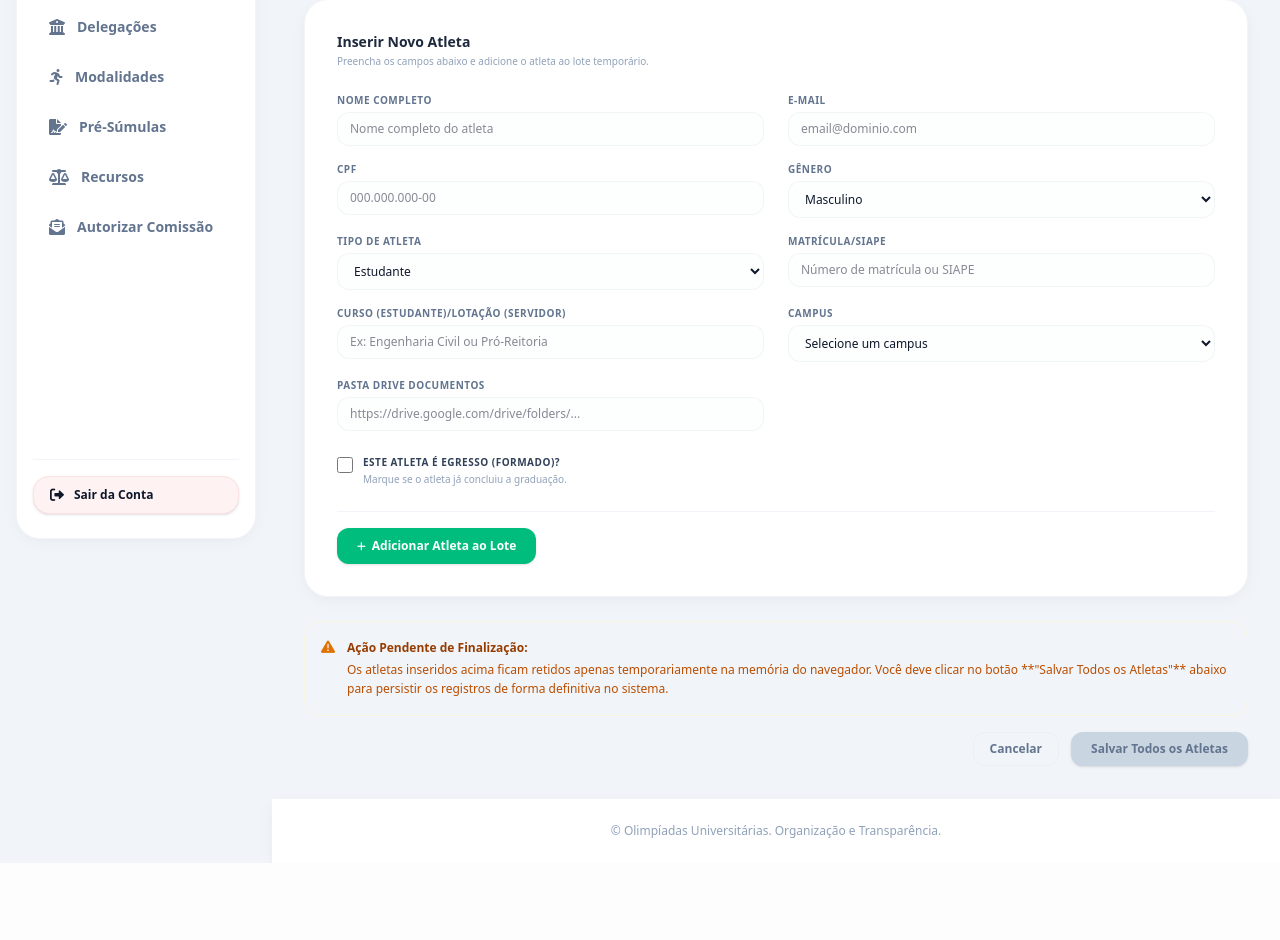
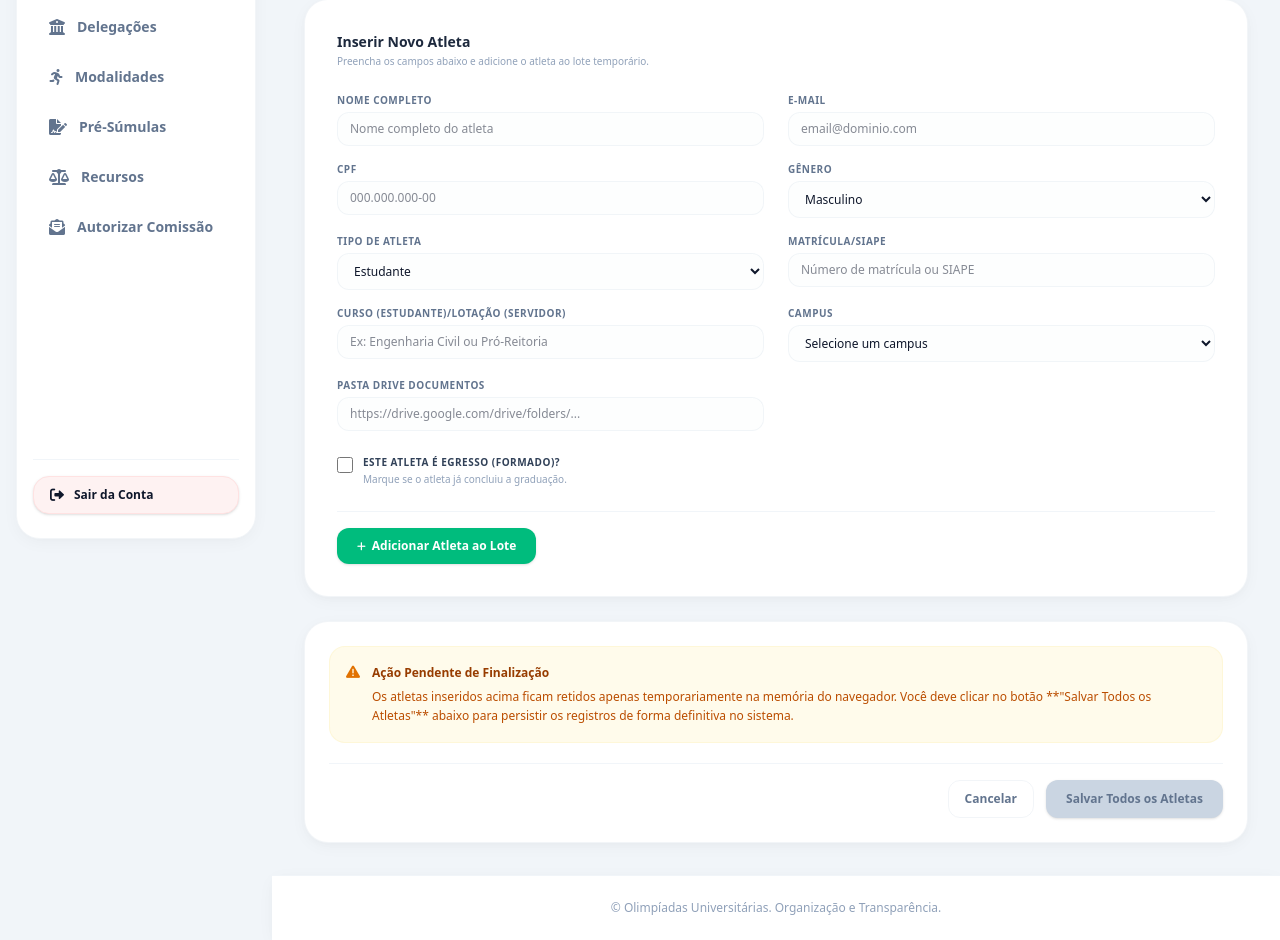
Before and after one commit to danielrp9/olimpiadas-ufvjm, a Django app: page /atletas/adicionar/ in a window 1280 px wide. Shown: the part 245-1185 px from the top of the page. Before the commit the page ends 1108 px from the top, so only its background shows below. Run offline with Django 5.2, Linux system fonts and the light colour scheme; a user stored in the database is signed in; data comes from the database, SQL or seed files in the repository; tables that the repository leaves empty hold one stand-in row (values such as "Sample post"); style sheets or scripts are compiled from the project's sources; some libraries are stand-ins or nearby versions.

Commit message:
Inserção de container para persistência de atletas

```diff
--- a/core/templates/core/atleta_bulk_form.html
+++ b/core/templates/core/atleta_bulk_form.html
@@ -147,32 +147,35 @@
     </div>
 
     <!-- Formulário Final para Envio de Lote ao Backend -->
-    <form method="post" id="bulk-form" class="space-y-4">
+    <form method="post" id="bulk-form">
         {% csrf_token %}
 
         <!-- Inputs Ocultos Gerados Dinamicamente -->
         <div id="hidden-inputs-container"></div>
 
-        <!-- Banner de Estado Não Finalizado -->
-        <div class="bg-amber-55 text-amber-800 border border-amber-100/50 rounded-2xl p-4 flex gap-3 text-xs leading-relaxed">
+        <!-- Contêiner de Fechamento Base (Card Branco Unificado) -->
+        <div class="bg-white border border-slate-200/60 rounded-3xl p-6 shadow-sm space-y-5 w-full mt-6">
+            <!-- Banner de Estado Não Finalizado (Alerta Laranja) -->
+            <div class="bg-amber-50 text-amber-805 border border-amber-100/50 rounded-2xl p-4 flex gap-3 text-xs leading-relaxed">
                 <i class="fas fa-exclamation-triangle text-amber-600 text-sm mt-0.5 shrink-0"></i>
                 <div>
-                <span class="font-bold">Ação Pendente de Finalização:</span>
-                <p class="text-amber-700 mt-0.5">
+                    <span class="font-bold text-amber-800">Ação Pendente de Finalização</span>
+                    <p class="text-amber-700 mt-1">
                         Os atletas inseridos acima ficam retidos apenas temporariamente na memória do navegador. Você deve clicar no botão **"Salvar Todos os Atletas"** abaixo para persistir os registros de forma definitiva no sistema.
                     </p>
                 </div>
             </div>
 
-        <!-- Rodapé de Ações Finais -->
-        <div class="flex justify-end gap-3 text-xs">
-            <a href="{% url 'atleta_list' %}" id="btn-cancel-link" class="px-4 py-2 border border-slate-200 rounded-xl font-semibold text-slate-500 hover:bg-slate-50 transition focus:outline-none">
+            <!-- Rodapé de Ações Finais (Barra de Ações) -->
+            <div class="flex justify-end gap-3 text-xs pt-4 border-t border-slate-100">
+                <a href="{% url 'atleta_list' %}" id="btn-cancel-link" class="px-4 py-2.5 border border-slate-200 rounded-xl font-semibold text-slate-500 hover:bg-slate-50 transition focus:outline-none">
                     Cancelar
                 </a>
                 <button type="submit" id="btn-submit-lote" disabled
-                    class="px-5 py-2 bg-slate-300 text-slate-500 rounded-xl font-bold transition shadow-sm cursor-not-allowed focus:outline-none">
+                        class="px-5 py-2.5 bg-slate-300 text-slate-500 rounded-xl font-bold transition shadow-sm cursor-not-allowed focus:outline-none">
                     Salvar Todos os Atletas
                 </button>
+            </div>
         </div>
     </form>
 </div>
@@ -466,14 +469,14 @@
             viewLink.classList.remove('hidden');
 
             submitBtn.disabled = false;
-            submitBtn.className = "px-5 py-2 bg-blue-600 hover:bg-blue-700 text-white rounded-xl font-bold transition shadow-sm active:scale-[0.98] cursor-pointer focus:outline-none";
+            submitBtn.className = "px-5 py-2.5 bg-blue-600 hover:bg-blue-700 text-white rounded-xl font-bold transition shadow-sm active:scale-[0.98] cursor-pointer focus:outline-none";
         } else {
             circle.className = "w-10 h-10 rounded-2xl bg-slate-100 text-slate-500 flex items-center justify-center font-bold text-sm";
             helperText.textContent = "Nenhum atleta adicionado ao lote ainda.";
             viewLink.classList.add('hidden');
 
             submitBtn.disabled = true;
-            submitBtn.className = "px-5 py-2 bg-slate-300 text-slate-500 rounded-xl font-bold transition shadow-sm cursor-not-allowed focus:outline-none";
+            submitBtn.className = "px-5 py-2.5 bg-slate-300 text-slate-500 rounded-xl font-bold transition shadow-sm cursor-not-allowed focus:outline-none";
         }
     }
 
@@ -497,12 +500,12 @@
                     <li class="py-3.5 flex justify-between items-center gap-4 text-xs">
                         <div class="grid grid-cols-1 sm:grid-cols-4 gap-4 flex-grow min-w-0">
                             <div class="font-bold text-slate-800 truncate min-w-0" title="${escapeHtml(atleta.nome)}">${escapeHtml(atleta.nome)}</div>
-                            <div class="text-slate-500 truncate min-w-0" title="${escapeHtml(atleta.email)}">${escapeHtml(atleta.email)}</div>
+                            <div class="text-slate-550 truncate min-w-0" title="${escapeHtml(atleta.email)}">${escapeHtml(atleta.email)}</div>
                             <div class="text-slate-500 font-semibold truncate min-w-0">Matrícula/SIAPE: ${escapeHtml(atleta.matricula)}</div>
-                            <div class="text-slate-450 truncate min-w-0">${escapeHtml(atleta.curso)} (${escapeHtml(atleta.campusNome)}) - <span class="font-semibold text-indigo-650">${escapeHtml(atleta.tipo_atleta_display)}</span></div>
+                            <div class="text-slate-455 truncate min-w-0">${escapeHtml(atleta.curso)} (${escapeHtml(atleta.campusNome)}) - <span class="font-semibold text-indigo-650">${escapeHtml(atleta.tipo_atleta_display)}</span></div>
                         </div>
                         <button type="button" onclick="removeAtletaFromLote(${atleta.id})"
-                                class="text-slate-450 hover:text-red-650 transition p-1.5 rounded-lg hover:bg-red-50 shrink-0 focus:outline-none" title="Remover do Lote">
+                                class="text-slate-450 hover:text-red-655 transition p-1.5 rounded-lg hover:bg-red-50 shrink-0 focus:outline-none" title="Remover do Lote">
                             <i class="far fa-trash-alt text-sm"></i>
                         </button>
                     </li>
@@ -521,6 +524,7 @@
         document.body.classList.add('overflow-hidden');
     }
 
+    // Fechar Modal
     function closeAddedModal() {
         const modal = document.getElementById('added-athletes-modal');
         modal.classList.add('hidden');
--- a/core/templates/core/recurso_list.html
+++ b/core/templates/core/recurso_list.html
@@ -51,7 +51,7 @@
                 <span class="w-2 h-2 rounded-full bg-blue-500 animate-pulse"></span>
                 Recursos em Andamento
             </h3>
-            <p class="text-xs text-slate-400 mt-0.5">Processos que ainda estão em análise or aguardando resposta.</p>
+            <p class="text-xs text-slate-400 mt-0.5">Processos que ainda estão em análise ou aguardando resposta.</p>
         </div>
         <div class="overflow-x-auto">
             <table class="w-full text-left border-collapse">
@@ -224,7 +224,7 @@
                             </td>
                         {% endif %}
                         <td class="px-6 py-4">
-                            <span class="inline-flex items-center px-2 py-0.5 rounded-full text-[10px] font-bold bg-slate-100 text-slate-600 border border-slate-200 uppercase tracking-wide">
+                            <span class="inline-flex items-center px-2.5 py-0.5 rounded-full text-[10px] font-bold bg-slate-100 text-slate-600 border border-slate-200 uppercase tracking-wide">
                                 Encerrado
                             </span>
                         </td>
@@ -300,6 +300,7 @@
         document.getElementById('info-modal').classList.add('hidden');
         document.body.classList.remove('overflow-hidden');
     }
+
     function switchTab(tabId) {
         // Oculta todas as seções
         document.getElementById('section-andamento').classList.add('hidden');
```
Also changed, not shown: core/templates/core/presumula_list.html (+9 -9 lines). Lines whose indentation alone changed are shown as unchanged.
